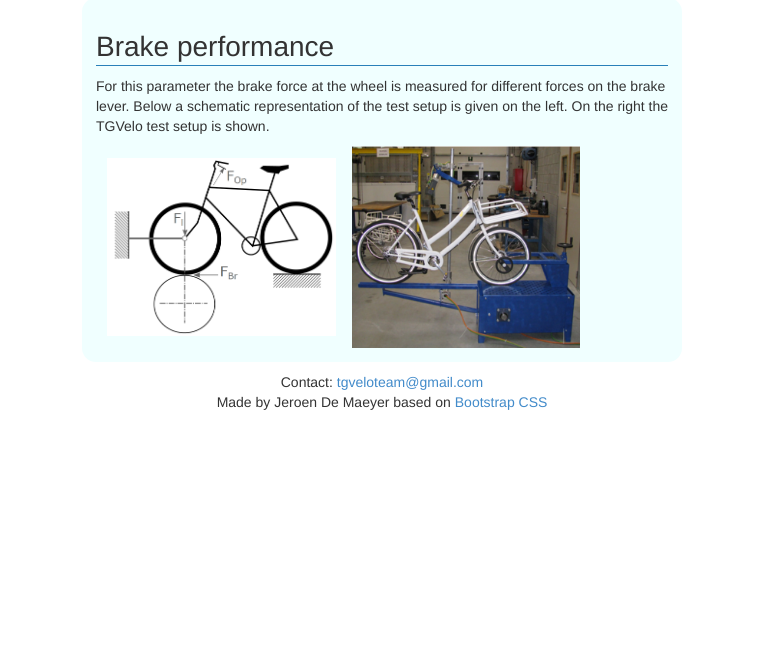
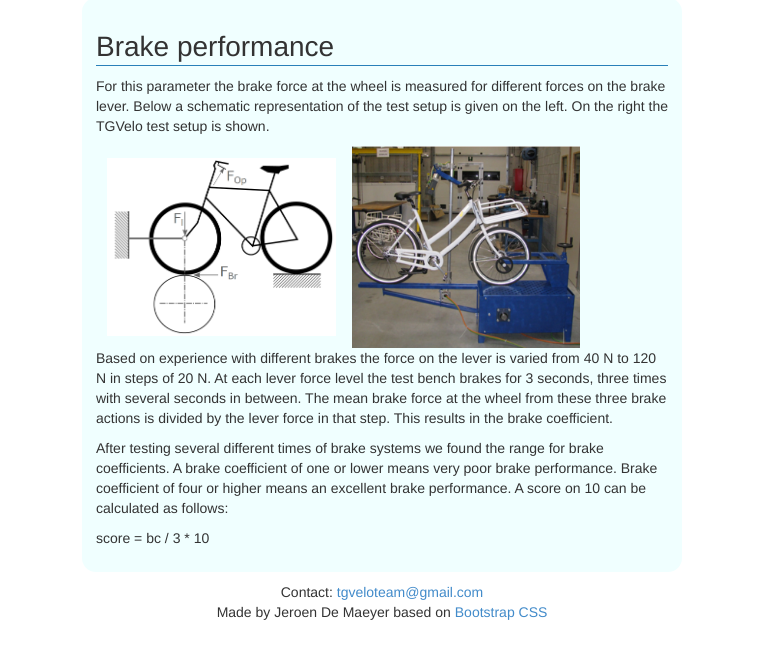
Before and after one commit to JeroenDM/tgvelo, a plain HTML site: page quality-system-explained/brakes.html in a window 1280 px wide. Shown: the part 82-740 px from the top of the page, without its empty margins (258-1023 px from the left). Drawn offline with Linux system fonts and the light colour scheme.

Commit message:
minor change

```diff
--- a/quality-system-explained/brakes.html
+++ b/quality-system-explained/brakes.html
@@ -10,6 +10,7 @@
 <link rel="stylesheet" type="text/css" href="css/formStyle.css">
 
 <script src="../js/jquery.js"></script>
+
 </head>
 
 <body>
@@ -23,6 +24,9 @@
             <img src="image/brake_test_setup.PNG" alt="Brake test setup"/>
             <img src="image/brake_test_bench.png" alt="Brake test setup"/>
         </div>
+        <p>Based on experience with different brakes the force on the lever is varied from 40 N to 120 N in steps of 20 N. At each lever force level the test bench brakes for 3 seconds, three times with several seconds in between. The mean brake force at the wheel from these three brake actions is divided by the lever force in that step. This results in the brake coefficient.</p>
+        <p>After testing several different times of brake systems we found the range for brake coefficients. A brake coefficient of one or lower means very poor brake performance. Brake coefficient of four or higher means an excellent brake performance. A score on 10 can be calculated as follows:</p>
+        <p>score = bc / 3 * 10</p>
     </div>
 
 <div id="footer">
```
